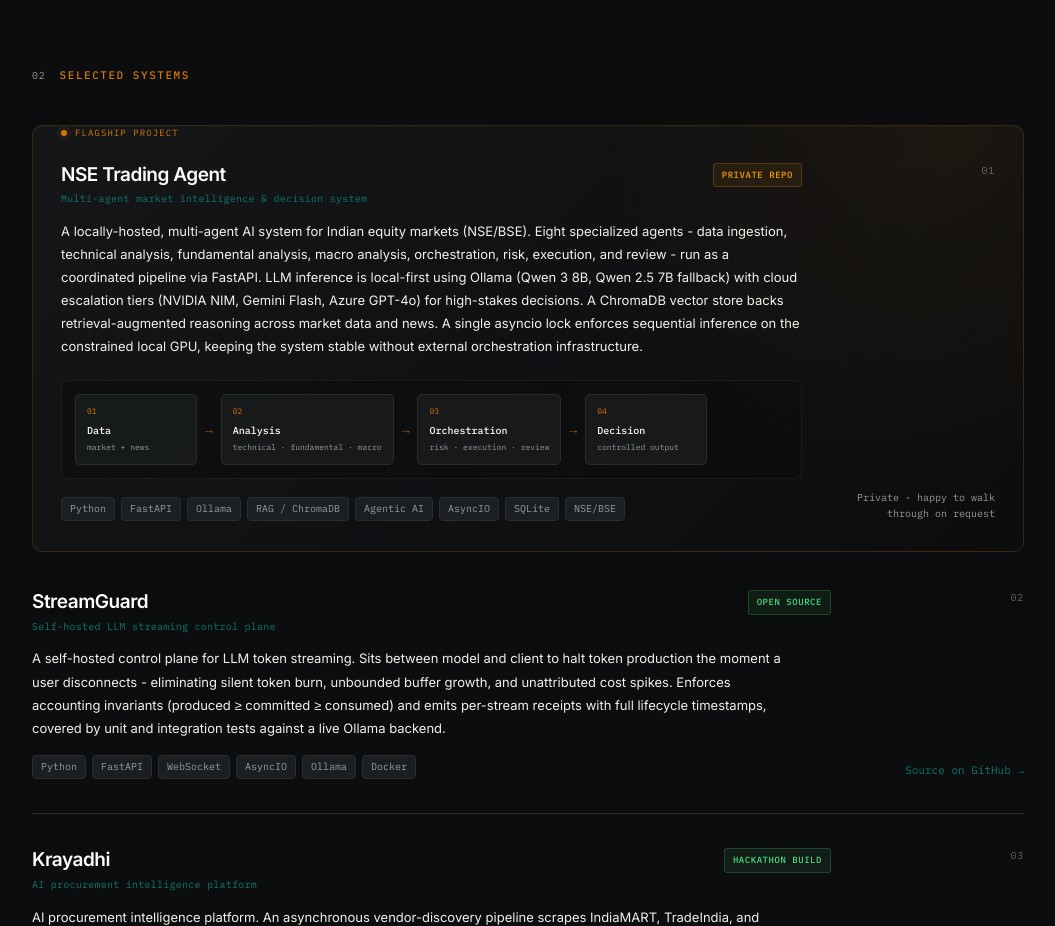
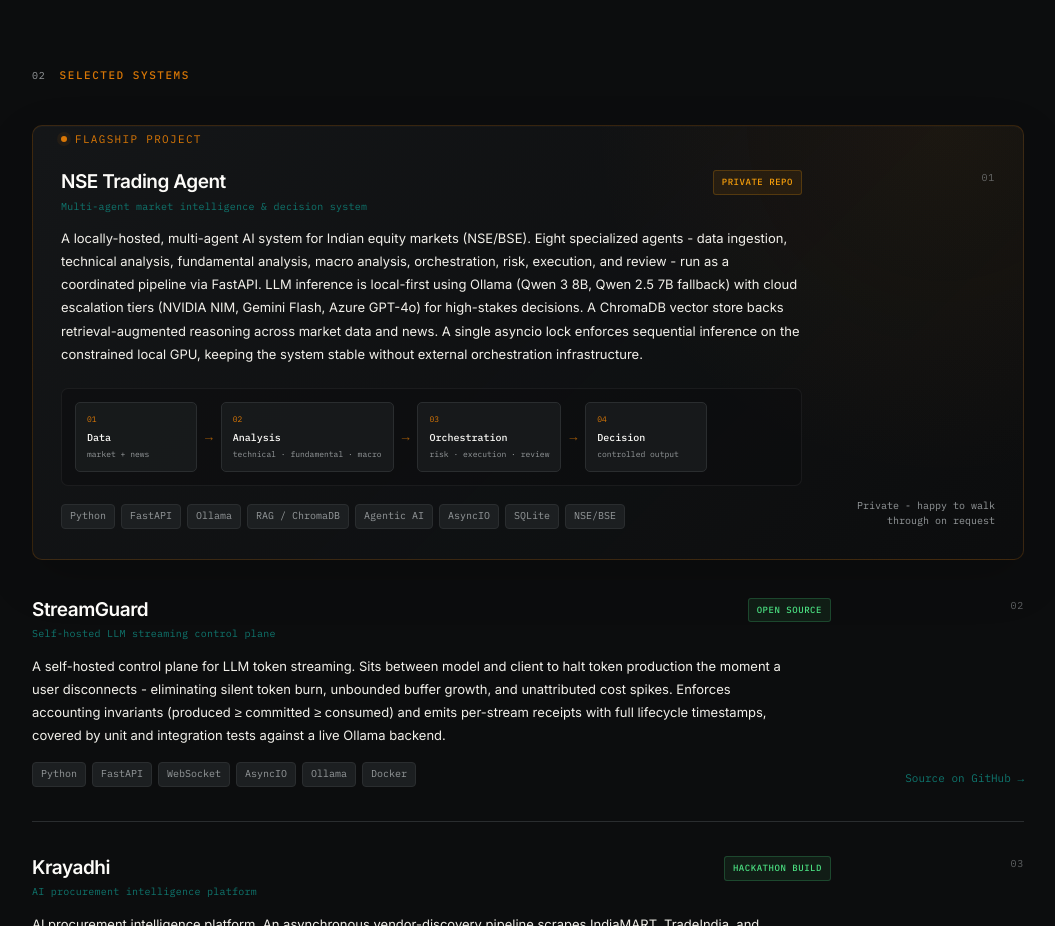
Before and after one commit to Ankit-Yadav-03/portfolio, a plain HTML site: page index.html in a window 1280 px wide. Shown: the part 1380-2306 px from the top of the page, without its empty margins (112-1167 px from the left). Drawn offline with Linux system fonts and the light colour scheme.

Commit message:
Adjust font size and add padding in style.css

```diff
--- a/style.css
+++ b/style.css
@@ -736,8 +736,9 @@ h2 {
   align-items: center;
   gap: 8px;
   margin-bottom: 22px;
+  padding-top: 4px;
   font-family: var(--mono);
-  font-size: 9px;
+  font-size: 11px;
   color: var(--accent);
   letter-spacing: 0.12em;
   text-transform: uppercase;
```
